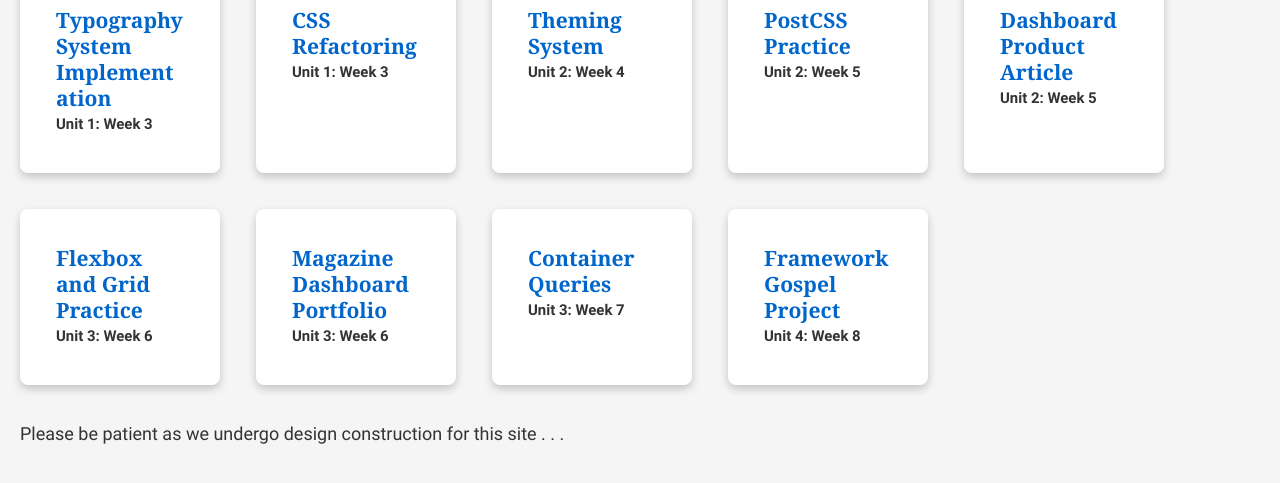
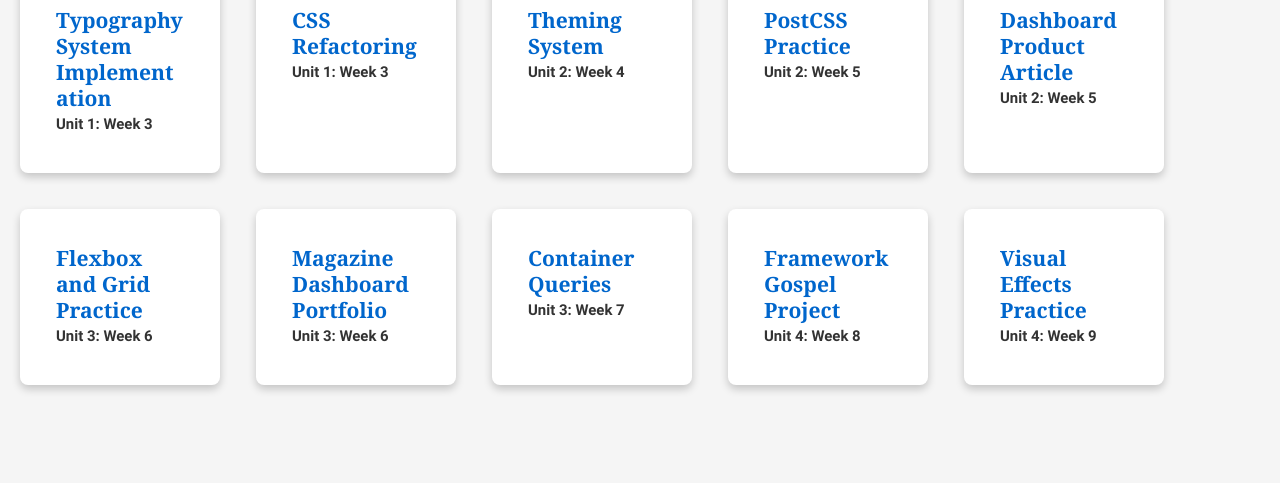
Before and after one commit to kateward104/wardell-wdd331-portfolio, a website built with Vite: page index.html in a window 1280 px wide. Shown: the part 75-558 px from the top of the page. Built offline with nearby package versions, Linux system fonts and the light colour scheme; files whose address does not match are found by name; a web font is replaced by a local one.

Commit message:
added visual effects assignment to the home page

```diff
--- a/index.html
+++ b/index.html
@@ -56,7 +56,10 @@
             <h3><a href="portfolio/unit4/week8/framework-gospel-project/index.html">Framework Gospel Project</a></h3>
             <h5>Unit 4: Week 8</h5>
         </div>
-        <p>Please be patient as we undergo design construction for this site . . . </p>
+        <div class="card">
+            <h3><a href="portfolio/unit4/week9/visual-effects-practice/index.html">Visual Effects Practice</a></h3>
+            <h5>Unit 4: Week 9</h5>
+        </div>
     </main>
 </body>
 
```
Also changed, not shown: portfolio/unit4/week9/visual-effects-practice/css/styles.css (added), portfolio/unit4/week9/visual-effects-practice/index.html (added).
